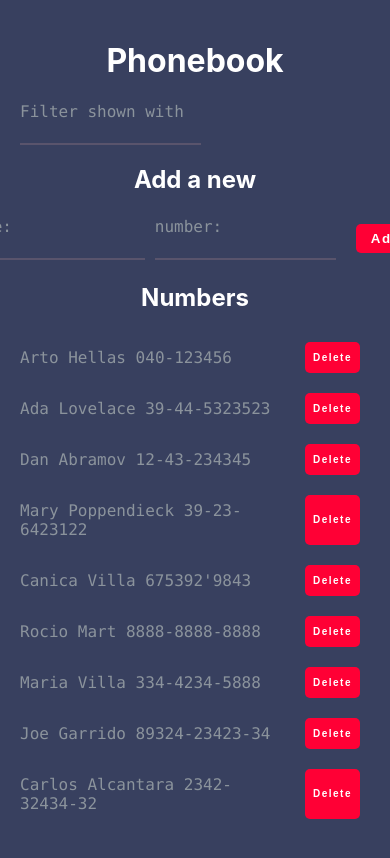
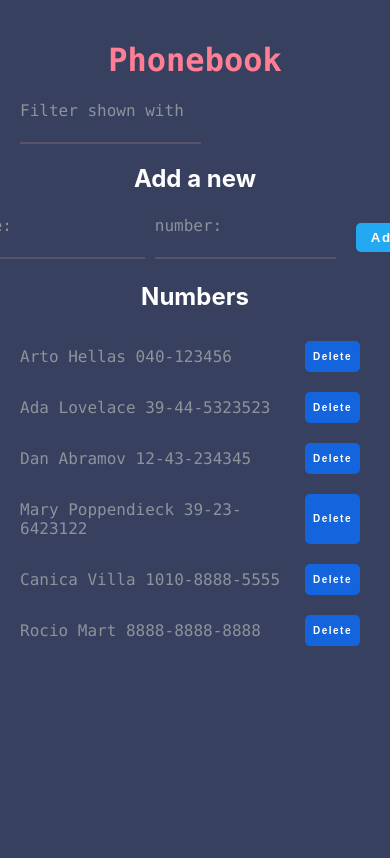
Before and after one commit to MariaVillascusa/bootcamp-fullstack, a React (Create React App) app in the folder part2/phonebook/: page / in a window 390 px wide. Shown: the top 858 px of the page. Built offline with nearby package versions, Linux system fonts and the light colour scheme; data requests are answered from the project's data file.

Commit message:
2.20 phonebook step12

```diff
--- a/part2/phonebook/db.json
+++ b/part2/phonebook/db.json
@@ -22,28 +22,13 @@
     },
     {
       "name": "Canica Villa",
-      "number": "675392'9843",
+      "number": "1010-8888-5555",
       "id": 7
     },
     {
       "name": "Rocio Mart",
       "number": "8888-8888-8888",
       "id": 8
-    },
-    {
-      "name": "Maria Villa",
-      "number": "334-4234-5888",
-      "id": 9
-    },
-    {
-      "name": "Joe Garrido",
-      "number": "89324-23423-34",
-      "id": 11
-    },
-    {
-      "name": "Carlos Alcantara",
-      "number": "2342-32434-32",
-      "id": 13
     }
   ]
 }
--- a/part2/phonebook/src/components/App.js
+++ b/part2/phonebook/src/components/App.js
@@ -4,6 +4,7 @@ import Form from './Form'
 import Filter from './Filter'
 import personService from '../services/persons'
 import Notification from './Notification'
+import Error from './Error'
 
 const App = () => {
   const [persons, setPersons] = useState([])
@@ -11,14 +12,18 @@ const App = () => {
   const [newNumber, setNewNumber] = useState('')
   const [findValue, setFind] = useState('')
   const [message, setMessage] = useState(null)
+  const [error, setError] = useState(null)
 
   useEffect(() => {
+    setError(null)
     personService.getAll()
       .then(initialPersons => setPersons(initialPersons))
+      .catch(error => showErrorMessage('Something went wrong'))
   }, [])
 
   const addPerson = e => {
     e.preventDefault()
+    setError(null)
 
     const personObj = {
       name: newName,
@@ -32,7 +37,7 @@ const App = () => {
             setPersons(persons.map(person => person.id !== updatedPerson[0].id ? person : changedPerson))
             clearForm()
             showMessage("Updated", personObj)
-          })
+          }).catch(err => showErrorMessage(`${updatedPerson[0].name} can not be updated`))
       } else {
         clearForm()
       }
@@ -44,8 +49,21 @@ const App = () => {
         setPersons(persons.concat(returnedPerson))
         clearForm()
         showMessage("Add", personObj)
+      }).catch(err => showErrorMessage(`${personObj.name} can not be created`))
+  }
 
-      })
+  const deletePerson = (id) => {
+    setError(null)
+    const person = persons.filter(person => person.id === id)
+    if (window.confirm(`Delete ${person[0].name} ?`)) {
+      personService
+        .deletePersons(id)
+        .then(deletedPerson => {
+          setPersons(persons.filter(p => p.id !== id))
+        }).catch(err => showErrorMessage(
+          `${person[0].name} was already removed from server`,
+        ))
+    }
   }
 
   const handleNameChange = e => setNewName(e.target.value)
@@ -62,16 +80,7 @@ const App = () => {
     const search = persons.filter(person => person.name.toLowerCase().includes(findValue.toLocaleLowerCase()))
     setPersons(search)
   }
-  const deletePerson = (id) => {
-    const person = persons.filter(person => person.id === id)
-    if (window.confirm(`Delete ${person[0].name} ?`)) {
-      personService
-        .deletePersons(id)
-        .then(deletedPerson => {
-          setPersons(persons.filter(p => p.id !== id))
-        })
-    }
-  }
+
   const showMessage = (message, person) => {
     setMessage(`${message} ${person.name}`)
     setTimeout(() => {
@@ -79,11 +88,19 @@ const App = () => {
     }, 2000)
   }
 
+  const showErrorMessage = (errorMessage) => {
+    setError(errorMessage)
+    setTimeout(() => {
+      setError(null)
+    }, 7000)
+  }
+
   return (
     <div className="container">
       <h1>Phonebook</h1>
+      <Notification message={message} />
+      <Error error={error} />
       <Filter findValue={findValue} findPerson={findPerson} />
-      <Notification message={message} />
       <h2>Add a new</h2>
       <Form onSubmit={addPerson} newName={newName} newNumber={newNumber} handleNameChange={handleNameChange} handleNumberChange={handleNumberChange} />
       <h2>Numbers</h2>
--- /dev/null
+++ b/part2/phonebook/src/components/Error.js
@@ -0,0 +1,13 @@
+const Error = ({ error }) => {
+    if (error === null) {
+        return null
+      }
+
+    return (
+        <div className="error">
+            {error}
+        </div>
+    )
+}
+
+export default Error
--- a/part2/phonebook/src/index.css
+++ b/part2/phonebook/src/index.css
@@ -20,8 +20,11 @@ body {
   align-items: center;
 }
 
-.message {
-  padding: 10px 20px;
+.message,.error {
+  display: flex;
+  justify-content: center;
+  align-items: center;
+  min-height:40px;
   background: #1fa14d;
   border-radius: 5px;
   border: 4px solid white;
@@ -29,9 +32,20 @@ body {
   font-size: 18px;
   font-weight: bold;
   width: 90%;
+  margin-bottom: 20px;
 }
 
-h1,
+.error {
+  background: #e10020;
+  border:none;
+  color: white;
+}
+
+h1{
+  font-family: source-code-pro, Menlo, Monaco, Consolas, "Courier New",
+    monospace;
+    color:#FF7E94;
+}
 h2 {
   color: white;
   font-family: -apple-system, BlinkMacSystemFont, "Segoe UI", "Roboto", "Oxygen",
@@ -51,15 +65,16 @@ button {
   padding: 7px 15px;
   border: none;
   border-radius: 5px;
-  background-color: #ff0035;
+  background-color: #23A8F2;
   color: white;
   letter-spacing: 1.5px;
   font-weight: 700;
+  transition: background .4s;
 }
 
 button:hover {
   cursor: pointer;
-  background-color: #e10020;
+  background-color: #1364dd;
 }
 
 button:active {
@@ -67,9 +82,14 @@ button:active {
 }
 
 .personData button {
+  background-color: #1364dd;
   font-size: 10px;
   padding: 0px 8px;
   margin-left: 20px;
+}
+
+.personData button:hover {
+  background-color:#23A8F2;
 }
 
 form {
```
